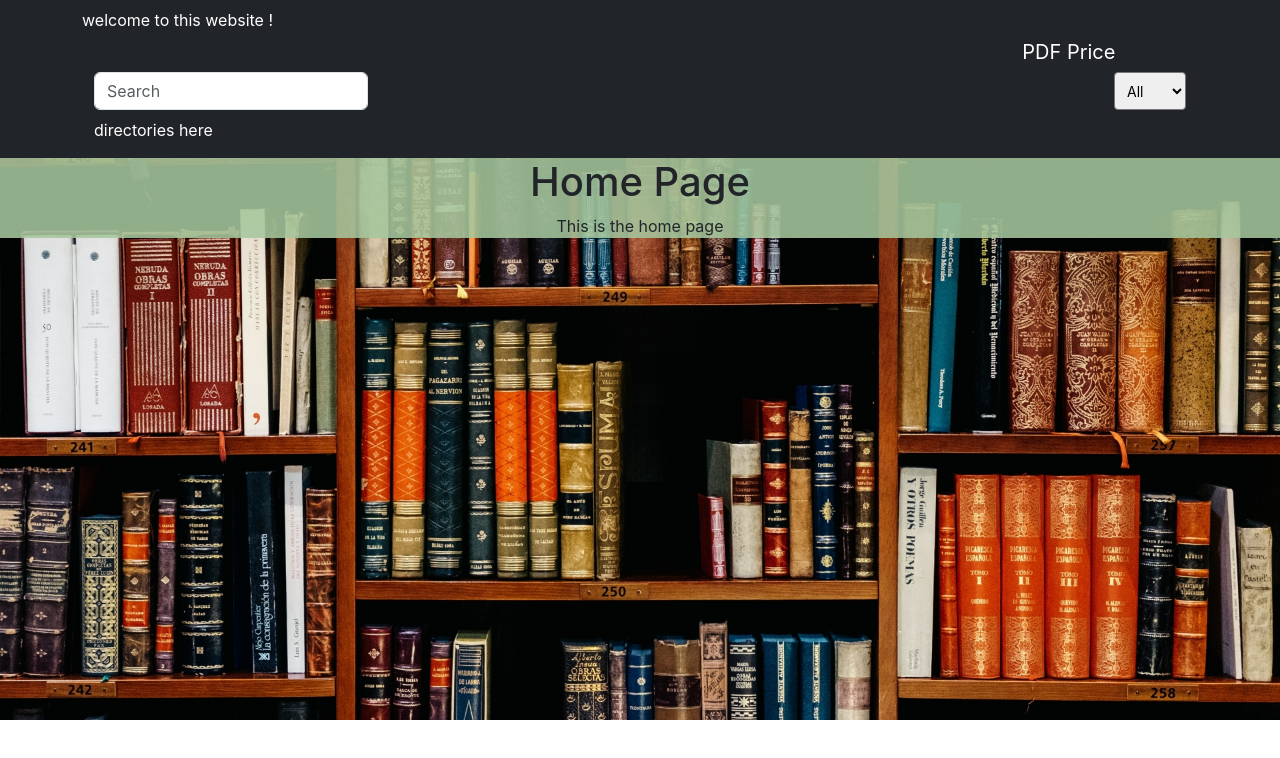
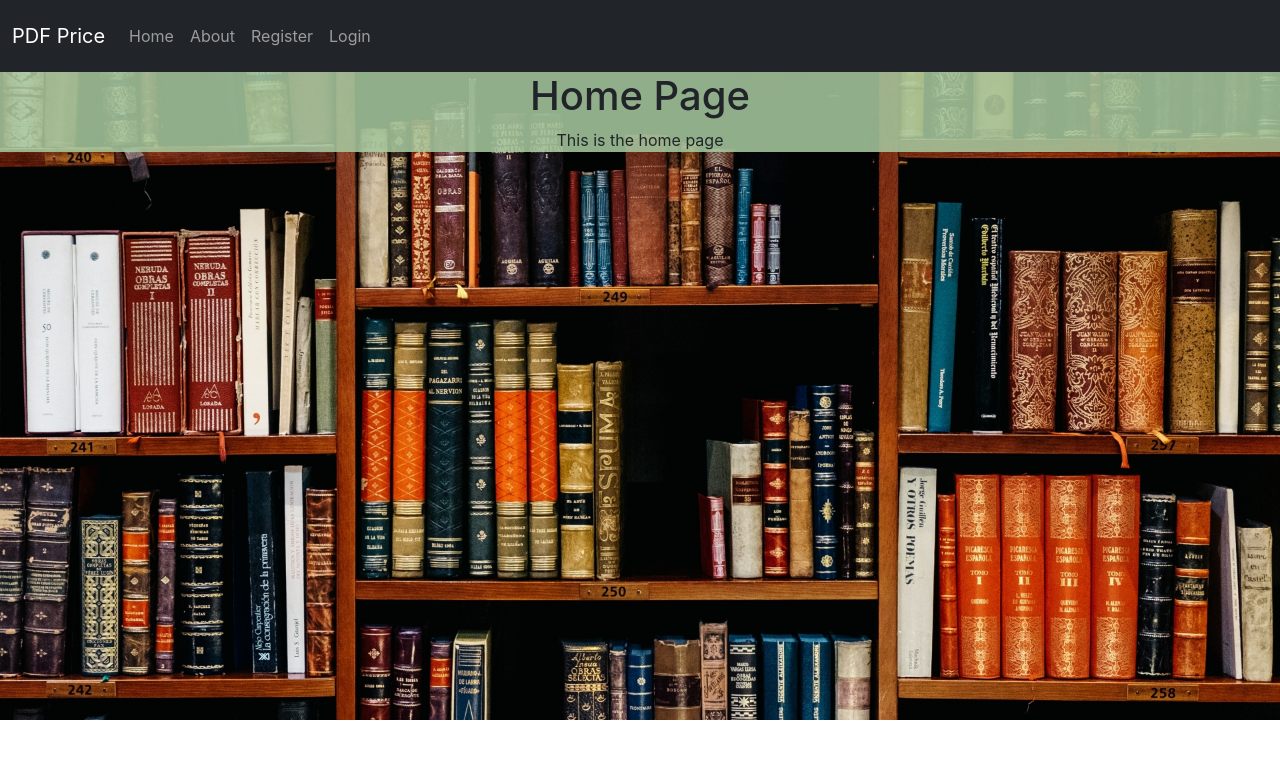
Before and after one commit to autherix/pdfprice, a React (Create React App) app in the folder frontend/ppfront/: page / in a window 1280 px wide. Shown: the top 758 px of the page. Built offline with nearby package versions, Linux system fonts and the light colour scheme.

Commit message:
Added navbar, paused current front version

```diff
--- a/frontend/ppfront/src/components/navbar.jsx
+++ b/frontend/ppfront/src/components/navbar.jsx
@@ -62,7 +62,44 @@ export const MyNavbar = () => {
 
     return (
         <nav className="navbar navbar-dark bg-dark allNav">
-            <WholeNav />
+            <nav className="navbar navbar-expand-lg navbar-dark bg-dark navbar-fixed-top navbar-toggleable-sm sticky-top navbar-expand">
+                <div className="container">
+                    <a className="navbar-brand" href="/">PDF Price</a>
+                    <button className="navbar-toggler" type="button" data-bs-toggle="collapse" data-bs-target="#navbarNav" aria-controls="navbarNav" aria-expanded="false" aria-label="Toggle navigation">
+                        <span className="navbar-toggler-icon"></span>
+                    </button>
+                    <div className="collapse navbar-collapse">
+                        <ul className="navbar-nav">
+                            <li className="nav-item">
+                                <Nav.Link as={Link} to="/" className="nav-link">Home</Nav.Link>
+                            </li>
+                            <li className="nav-item">
+                                <Nav.Link as={Link} to="/about" className="nav-link">About</Nav.Link>
+                            </li>
+                        </ul>
+                        {user ? (
+                            <ul className="navbar-nav ms-lg-auto">
+                                <li className="nav-item">
+                                    <Nav.Link as={Link} to="/logout" className="nav-link">Logout</Nav.Link>
+                                </li>
+                                <li className="nav-item">
+                                    <Nav.Link as={Link} to="/dashboard" className="nav-link">{user.name}</Nav.Link>
+                                </li>
+                            </ul>
+                        ) : (
+                            <ul className="navbar-nav ms-lg-auto">
+                                <li className="nav-item">
+                                    <Nav.Link as={Link} to="/register" className="nav-link">Register</Nav.Link>
+                                </li>
+                                <li className="nav-item">
+                                    <Nav.Link as={Link} to="/login" className="nav-link">Login</Nav.Link>
+                                </li>
+                            </ul>
+                        )}
+                    </div>
+                </div>
+            </nav>
+            {/* <WholeNav /> */}
         </nav>
     );
 };
```
Also changed, not shown: frontend/ppfront/src/tmp-navbar.jsx (renamed from frontend/ppfront/src/tmp-navbat.jsx).
